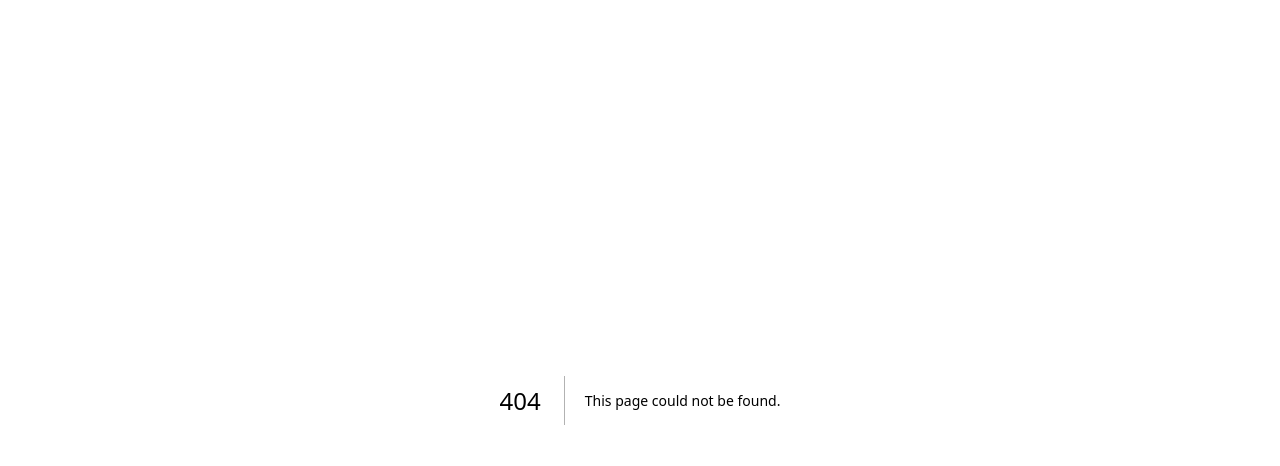
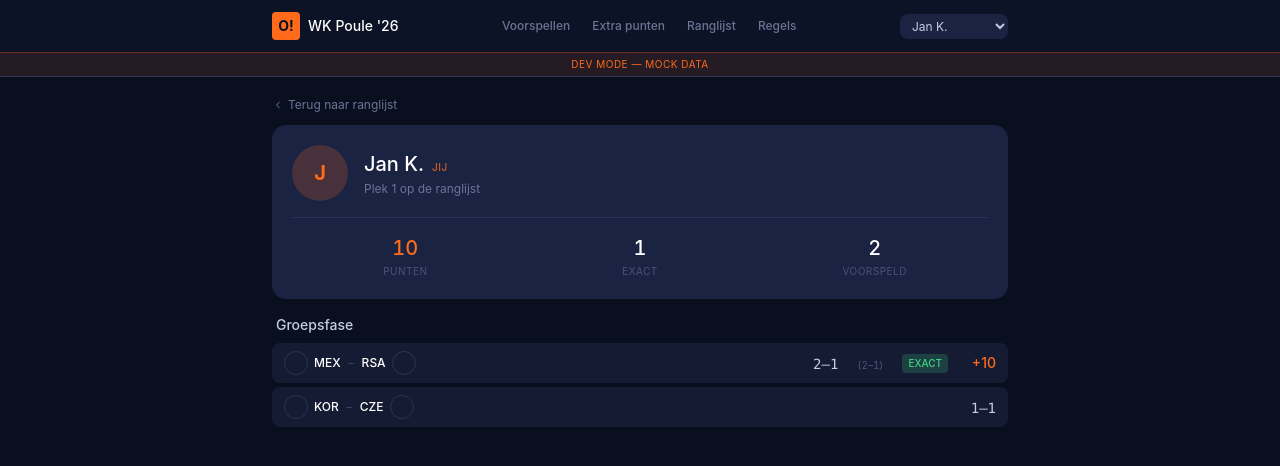
Before and after one commit to Guidoznl/OMG-WK-POULE-TEST, a Next.js app: page /speler/user-jan in a window 1280 px wide. Before the commit this address had no page. Shown: the top 466 px of the page. Built offline with nearby package versions, Linux system fonts and the light colour scheme.

Commit message:
Add PlayerProfilePage component for player details

```diff
--- /dev/null
+++ b/app/speler/[id]/page.tsx
@@ -0,0 +1,220 @@
+'use client'
+
+import { useEffect, useState, useMemo } from 'react'
+import Link from 'next/link'
+import { useRouter, useParams } from 'next/navigation'
+import { PlayerPrediction, PlayerProfile, Stage } from '@/lib/types'
+import { getDataProvider } from '@/lib/data-provider'
+import { dutchStageName } from '@/lib/labels'
+import { formatDateLocal } from '@/lib/date-utils'
+import { TopNav } from '@/components/TopNav'
+import { FlagCircle } from '@/components/FlagCircle'
+
+export default function PlayerProfilePage() {
+  const router = useRouter()
+  const params = useParams<{ id: string }>()
+  const userId = params.id
+
+  const [profile, setProfile] = useState<PlayerProfile | null>(null)
+  const [predictions, setPredictions] = useState<PlayerPrediction[]>([])
+  const [stages, setStages] = useState<Stage[]>([])
+  const [myId, setMyId] = useState<string | null>(null)
+  const [loading, setLoading] = useState(true)
+  const [error, setError] = useState<string | null>(null)
+
+  useEffect(() => {
+    async function load() {
+      const provider = getDataProvider()
+      const user = await provider.getCurrentUser()
+      if (!user) { router.push('/login'); return }
+      setMyId(user.id)
+
+      try {
+        const [prof, preds, stageList] = await Promise.all([
+          provider.getPlayerProfile(userId),
+          provider.getPlayerPredictions(userId),
+          provider.getStages(),
+        ])
+        if (!prof) {
+          setError('Speler niet gevonden')
+        } else {
+          setProfile(prof)
+          setPredictions(preds)
+          setStages(stageList)
+        }
+      } catch (err: any) {
+        setError(err.message || 'Fout bij laden')
+      }
+      setLoading(false)
+    }
+    load()
+  }, [router, userId])
+
+  const stageName = useMemo(() => {
+    const map = new Map<number, string>()
+    stages.forEach(s => map.set(s.id, dutchStageName(s.name)))
+    return map
+  }, [stages])
+
+  // Groepeer voorspellingen per fase
+  const grouped = useMemo(() => {
+    const groups = new Map<number, PlayerPrediction[]>()
+    for (const p of predictions) {
+      if (!groups.has(p.stage_id)) groups.set(p.stage_id, [])
+      groups.get(p.stage_id)!.push(p)
+    }
+    return Array.from(groups.entries())
+      .sort(([a], [b]) => a - b)
+      .map(([stageId, preds]) => ({ stageId, preds }))
+  }, [predictions])
+
+  if (loading) {
+    return <><TopNav /><main className="max-w-3xl mx-auto p-4"><p className="text-ink-400 text-sm text-center mt-12">Laden…</p></main></>
+  }
+  if (error || !profile) {
+    return (
+      <>
+        <TopNav />
+        <main className="max-w-3xl mx-auto p-4">
+          <p className="text-accent-coral text-sm text-center mt-12">{error || 'Speler niet gevonden'}</p>
+          <div className="text-center mt-4">
+            <Link href="/leaderboard" className="text-ink-400 hover:text-ink-50 text-xs underline">Terug naar ranglijst</Link>
+          </div>
+        </main>
+      </>
+    )
+  }
+
+  const isMe = myId === profile.user_id
+  const totalPredicted = predictions.length
+  const exactCount = predictions.filter(p =>
+    p.result_locked && p.actual_home !== null &&
+    p.pred_home === p.actual_home && p.pred_away === p.actual_away
+  ).length
+
+  return (
+    <>
+      <TopNav />
+      <main className="max-w-3xl mx-auto p-4 pb-12">
+        <Link href="/leaderboard" className="text-xs text-ink-400 hover:text-ink-50 inline-flex items-center gap-1 mb-3">
+          <BackIcon /> Terug naar ranglijst
+        </Link>
+
+        {/* Profielheader */}
+        <div className="tile p-5 mb-4">
+          <div className="flex items-center gap-4">
+            <div className="w-14 h-14 rounded-full bg-accent-orange/20 flex items-center justify-center flex-shrink-0">
+              <span className="font-display font-bold text-accent-orange text-xl">
+                {profile.display_name.charAt(0).toUpperCase()}
+              </span>
+            </div>
+            <div className="flex-1 min-w-0">
+              <h1 className="font-display text-xl font-medium text-ink-50 truncate">
+                {profile.display_name}
+                {isMe && <span className="ml-2 text-[10px] tracking-wider uppercase text-accent-orange/80">jij</span>}
+              </h1>
+              <p className="text-ink-400 text-xs">
+                {profile.rank > 0 ? `Plek ${profile.rank} op de ranglijst` : 'Nog niet gerangschikt'}
+              </p>
+            </div>
+          </div>
+
+          {/* Stats */}
+          <div className="grid grid-cols-3 gap-2 mt-4 pt-4 border-t border-ink-600">
+            <StatBlock value={profile.total_points} label="Punten" accent />
+            <StatBlock value={exactCount} label="Exact" />
+            <StatBlock value={totalPredicted} label="Voorspeld" />
+          </div>
+        </div>
+
+        {/* Voorspellingen per fase */}
+        {grouped.length === 0 ? (
+          <p className="text-ink-400 text-sm text-center py-12">
+            {isMe ? 'Je hebt nog geen voorspellingen ingediend.' : 'Deze speler heeft nog geen voorspellingen ingediend.'}
+          </p>
+        ) : (
+          <div className="space-y-5">
+            {grouped.map(({ stageId, preds }) => (
+              <div key={stageId}>
+                <h2 className="font-display text-sm font-medium text-ink-200 mb-2 px-1">
+                  {stageName.get(stageId) || `Fase ${stageId}`}
+                </h2>
+                <div className="space-y-1">
+                  {preds.map(p => (
+                    <PlayerPredictionRow key={p.match_id} pred={p} />
+                  ))}
+                </div>
+              </div>
+            ))}
+          </div>
+        )}
+      </main>
+    </>
+  )
+}
+
+function StatBlock({ value, label, accent }: { value: number; label: string; accent?: boolean }) {
+  return (
+    <div className="text-center">
+      <div className={`font-display font-medium text-xl tabular-nums ${accent ? 'text-accent-orange' : 'text-ink-50'}`}>
+        {value}
+      </div>
+      <div className="text-[10px] tracking-wider uppercase text-ink-500 mt-0.5">{label}</div>
+    </div>
+  )
+}
+
+function PlayerPredictionRow({ pred }: { pred: PlayerPrediction }) {
+  const hasResult = pred.result_locked && pred.actual_home !== null && pred.actual_away !== null
+  const isExact = hasResult &&
+    pred.pred_home === pred.actual_home && pred.pred_away === pred.actual_away
+
+  return (
+    <Link
+      href={`/match/${pred.match_id}`}
+      className="flex items-center gap-3 px-3 py-2 bg-ink-800 hover:bg-ink-700 rounded-lg transition-colors"
+    >
+      {/* Teams */}
+      <div className="flex items-center gap-1.5 flex-1 min-w-0">
+        <FlagCircle isoCode={pred.home_iso} size="sm" />
+        <span className="text-ink-50 text-xs font-medium">{pred.home_fifa || 'TBD'}</span>
+        <span className="text-ink-500 text-[10px] mx-0.5">–</span>
+        <span className="text-ink-50 text-xs font-medium">{pred.away_fifa || 'TBD'}</span>
+        <FlagCircle isoCode={pred.away_iso} size="sm" />
+      </div>
+
+      {/* Voorspelling */}
+      <div className="text-center">
+        <span className="font-mono text-ink-200 text-sm tabular-nums">
+          {pred.pred_home}–{pred.pred_away}
+        </span>
+      </div>
+
+      {/* Werkelijke uitslag (indien bekend) */}
+      {hasResult && (
+        <div className="text-center min-w-[40px]">
+          <span className="text-ink-500 text-[10px] tabular-nums">
+            ({pred.actual_home}–{pred.actual_away})
+          </span>
+        </div>
+      )}
+
+      {/* Badge + punten */}
+      {isExact && <span className="px-1.5 py-0.5 rounded bg-accent-mint/20 text-accent-mint text-[10px] font-medium">EXACT</span>}
+      {pred.points_awarded !== null && pred.points_awarded > 0 && (
+        <span className="font-display font-medium text-accent-orange text-sm w-9 text-right">+{pred.points_awarded}</span>
+      )}
+      {pred.points_awarded === 0 && hasResult && (
+        <span className="text-ink-600 text-xs w-9 text-right">0</span>
+      )}
+    </Link>
+  )
+}
+
+function BackIcon() {
+  return (
+    <svg width="12" height="12" viewBox="0 0 24 24" fill="none" stroke="currentColor" strokeWidth="2" strokeLinecap="round" strokeLinejoin="round">
+      <polyline points="15 18 9 12 15 6" />
+    </svg>
+  )
+}
```
